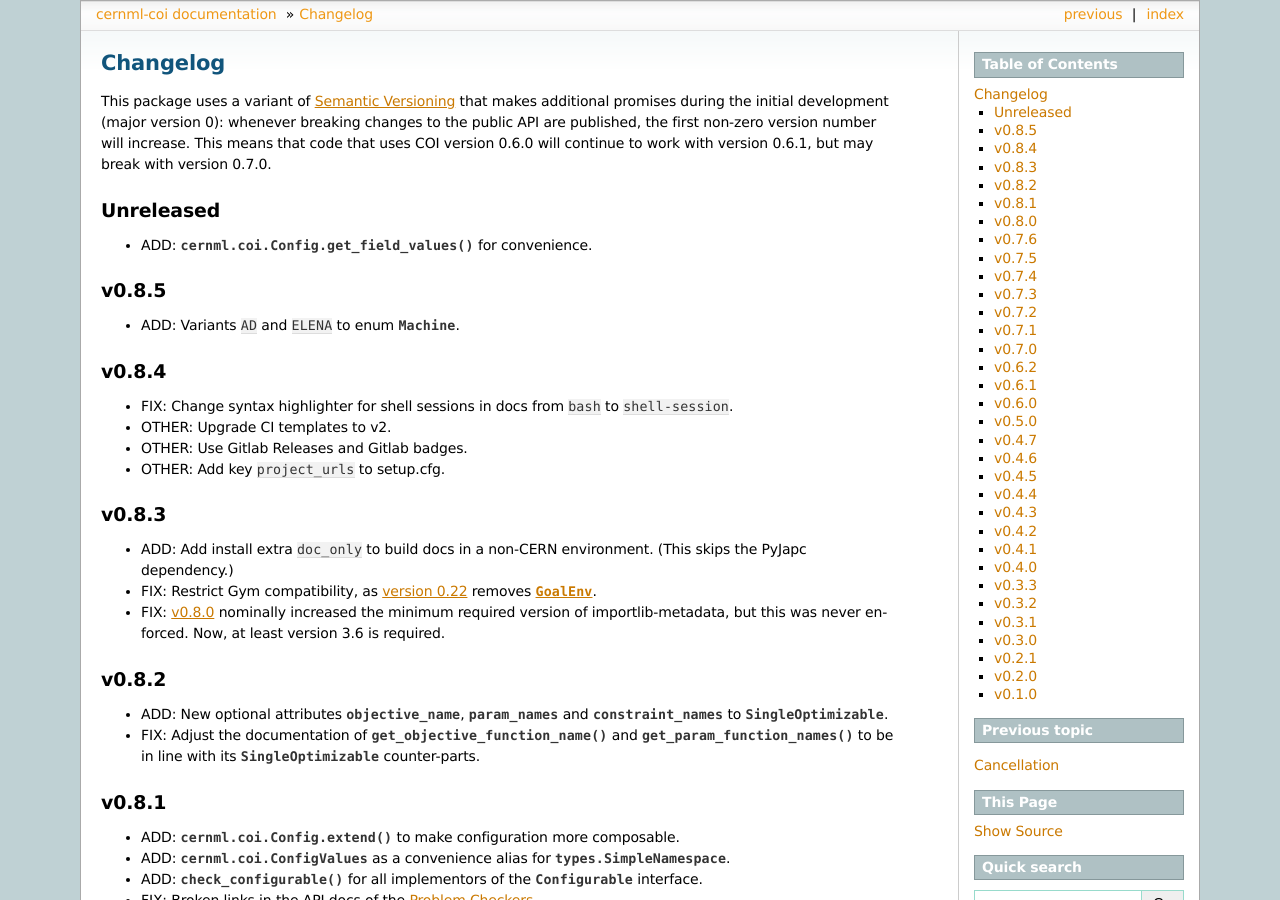
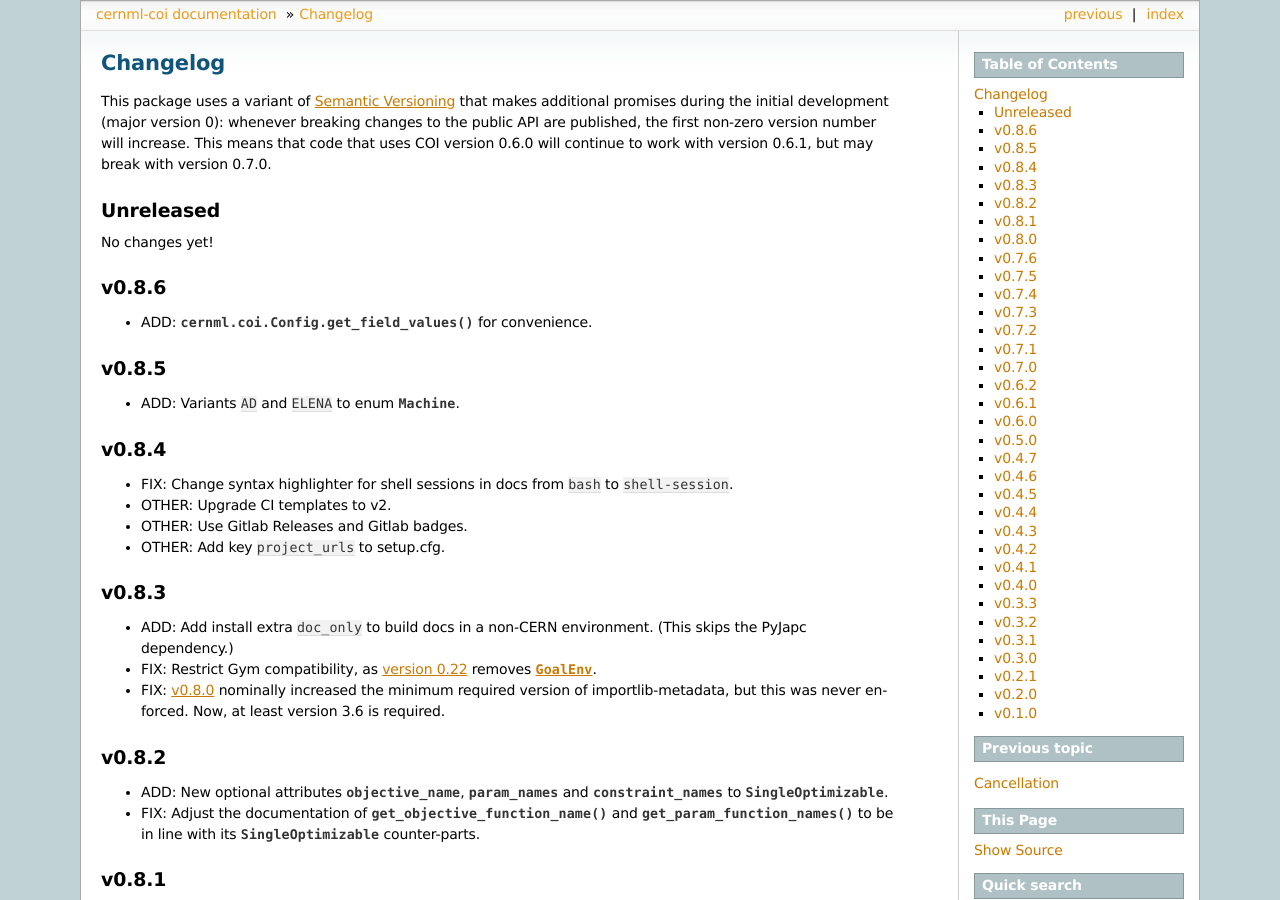
Before and after one commit to geoff-project/coi, a Sphinx documentation site: the page built from docs/changelog.md, in a window 1280 px wide and 900 px high. Built offline with Sphinx 7.4.7, drawn with Linux system fonts in a browser that asks for light colours; the version number could not be read and is left out.

Commit message:
Bump version.

```diff
--- a/docs/changelog.md
+++ b/docs/changelog.md
@@ -7,6 +7,10 @@ version number will increase. This means that code that uses COI version 0.6.0
 will continue to work with version 0.6.1, but may break with version 0.7.0.
 
 ## Unreleased
+
+No changes yet!
+
+## v0.8.6
 
 - ADD: {meth}`cernml.coi.Config.get_field_values()` for convenience.
 
```
